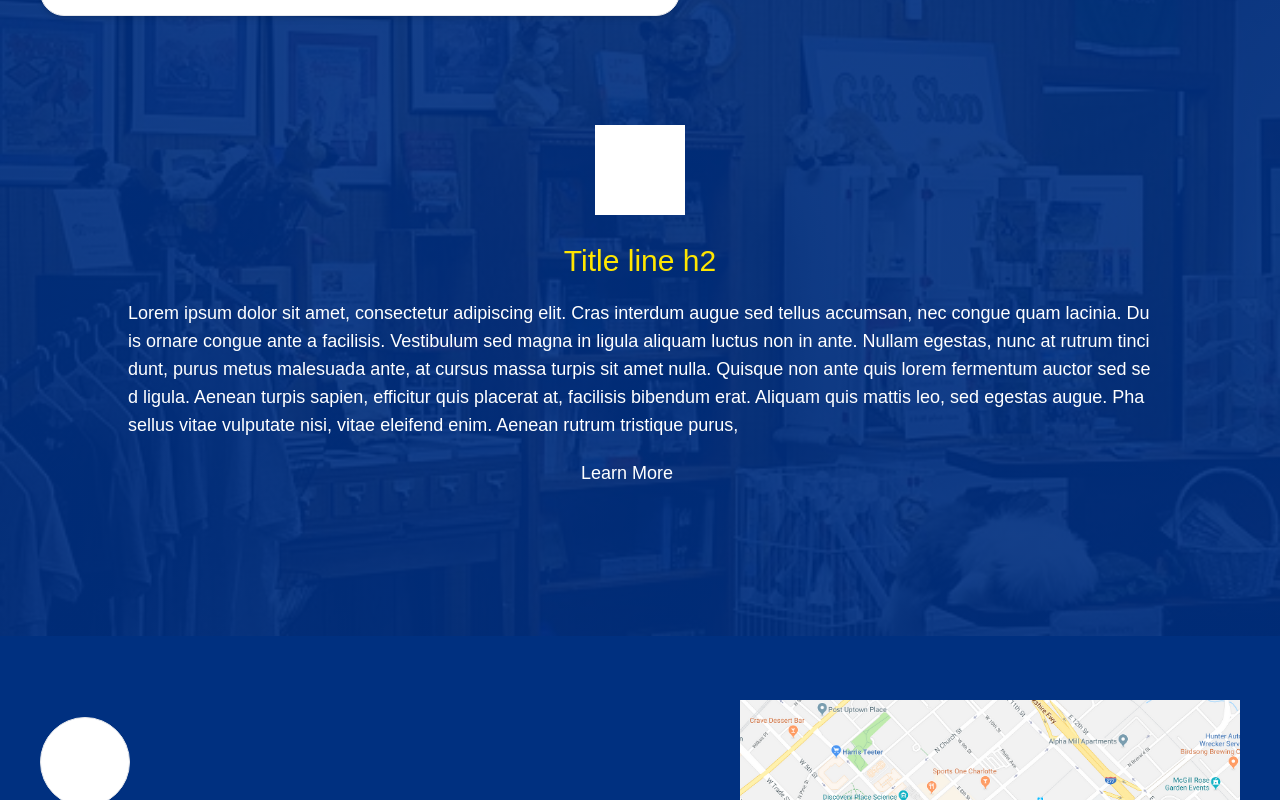
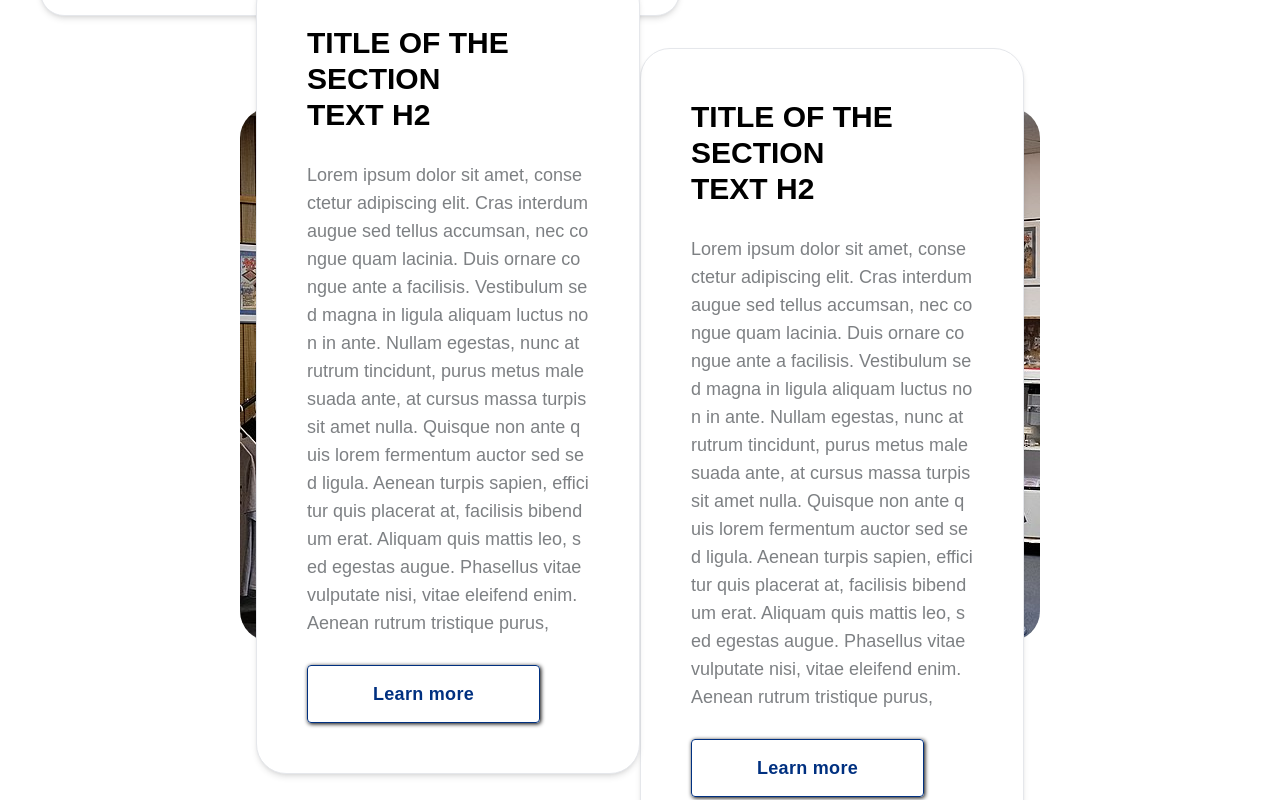
Before and after one commit to Maria-07/GrandShop, a Next.js app: page / in a window 1280 px wide. Shown: the part 1440-2240 px from the top of the page. Built offline with nearby package versions, Linux system fonts and the light colour scheme; no server answers; some icons are missing.

Commit message:
About2 and Infosection2 added

```diff
--- a/src/component/UI/InfoSection/InfoSection.jsx
+++ b/src/component/UI/About2/About2.jsx
@@ -1,16 +1,16 @@
 import React from "react";
 import { FaArrowRightLong } from "react-icons/fa6";
 
-const InfoSection = () => {
+const About2 = () => {
   return (
     <div>
-      <div className="info-bg flex items-center justify-center">
-        <div>
-          {" "}
-          <div className="h-[90px] w-[90px] bg-white mx-auto mb-7"></div>
-          <h1 className="text-center text-secondary text-3xl mb-5">
-            Title line h2
+      <div className="info-bg2 flex items-center justify-center">
+        <div className="">
+          <h1 className="text-center font-semibold uppercase text-secondary text-4xl mb-5 mt-16">
+            yellow title h2
           </h1>
+          <div className="h-[90px] w-[90px] bg-white mx-auto my-7"></div>
+          <h1 className="text-center text-white text-2xl mb-5">H3 Title</h1>
           <p className="mx-auto break-all text-white w-[80%] text-lg">
             Lorem ipsum dolor sit amet, consectetur adipiscing elit. Cras
             interdum augue sed tellus accumsan, nec congue quam lacinia. Duis
@@ -23,7 +23,7 @@ const InfoSection = () => {
             vitae vulputate nisi, vitae eleifend enim. Aenean rutrum tristique
             purus,
           </p>
-          <div className="flex items-center justify-center my-5 text-lg">
+          <div className="flex items-center justify-center mt-5 mb-16 text-lg">
             <button className="flex items-center gap-2 text-white hover:text-secondary transition-all">
               Learn More
               <FaArrowRightLong />
@@ -35,4 +35,4 @@ const InfoSection = () => {
   );
 };
 
-export default InfoSection;
+export default About2;
--- /dev/null
+++ b/src/component/UI/InfoSection2/InfoSection2.jsx
@@ -0,0 +1,69 @@
+import Image from "next/image";
+import React from "react";
+import shop from "../../../assets/img/hero-bg.png";
+
+const InfoSection2 = () => {
+  return (
+    <div>
+      <div className="flex items-center justify-center">
+        <div className="mt-28 mb-[20%] relative">
+          <Image
+            className="rounded-[30px]"
+            src={shop}
+            width={"100%"}
+            height={900}
+            alt="Picture of the author"
+          />
+          <div>
+            <div
+              className="p-[50px] w-[48%] border-[1px] border-[##D9D9D9
+] rounded-[30px] absolute  bg-white top-[-60px] right-[2%] shadow-md"
+            >
+              <h1 className="text-3xl font-semibold mb-7 uppercase">
+                Title of the section <br /> text h2
+              </h1>
+              <p className="font-medium text-lg text-[#2a2f349c] break-all">
+                Lorem ipsum dolor sit amet, consectetur adipiscing elit. Cras
+                interdum augue sed tellus accumsan, nec congue quam lacinia.
+                Duis ornare congue ante a facilisis. Vestibulum sed magna in
+                ligula aliquam luctus non in ante. Nullam egestas, nunc at
+                rutrum tincidunt, purus metus malesuada ante, at cursus massa
+                turpis sit amet nulla. Quisque non ante quis lorem fermentum
+                auctor sed sed ligula. Aenean turpis sapien, efficitur quis
+                placerat at, facilisis bibendum erat. Aliquam quis mattis leo,
+                sed egestas augue. Phasellus vitae vulputate nisi, vitae
+                eleifend enim. Aenean rutrum tristique purus,
+              </p>
+              <button className="gs-input-button mt-7">Learn more</button>
+            </div>
+          </div>
+          <div>
+            <div
+              className="p-[50px] w-[48%] border-[1px] border-[##D9D9D9
+] rounded-[30px] absolute  bg-white left-[2%] bottom-[-25%]  shadow-md"
+            >
+              <h1 className="text-3xl font-semibold mb-7 uppercase">
+                Title of the section <br /> text h2
+              </h1>
+              <p className="font-medium text-lg text-[#2a2f349c] break-all">
+                Lorem ipsum dolor sit amet, consectetur adipiscing elit. Cras
+                interdum augue sed tellus accumsan, nec congue quam lacinia.
+                Duis ornare congue ante a facilisis. Vestibulum sed magna in
+                ligula aliquam luctus non in ante. Nullam egestas, nunc at
+                rutrum tincidunt, purus metus malesuada ante, at cursus massa
+                turpis sit amet nulla. Quisque non ante quis lorem fermentum
+                auctor sed sed ligula. Aenean turpis sapien, efficitur quis
+                placerat at, facilisis bibendum erat. Aliquam quis mattis leo,
+                sed egestas augue. Phasellus vitae vulputate nisi, vitae
+                eleifend enim. Aenean rutrum tristique purus,
+              </p>
+              <button className="gs-input-button mt-7">Learn more</button>
+            </div>
+          </div>
+        </div>
+      </div>
+    </div>
+  );
+};
+
+export default InfoSection2;
--- a/src/pages/index.js
+++ b/src/pages/index.js
@@ -4,6 +4,8 @@ import { FaArrowRightLong } from "react-icons/fa6";
 import { motion } from "framer-motion";
 import About from "@/component/UI/About/About";
 import InfoSection from "@/component/UI/InfoSection/InfoSection";
+import InfoSection2 from "@/component/UI/InfoSection2/InfoSection2";
+import About2 from "@/component/UI/About2/About2";
 
 const HomePage = () => {
   return (
@@ -34,6 +36,8 @@ const HomePage = () => {
         </div>
         <About></About>
         <InfoSection></InfoSection>
+        <InfoSection2></InfoSection2>
+        <About2></About2>
       </div>
     </>
   );
--- a/src/styles/globals.css
+++ b/src/styles/globals.css
@@ -29,7 +29,17 @@ body {
       rgba(0, 47, 128, 0.92)),
     url("../assets/img/infoSection.png");
   background-size: cover;
-  height: 80vh;
+  height: 60vh;
+}
+
+.info-bg2 {
+  min-height: 100%;
+  background: linear-gradient(0deg,
+      rgba(0, 47, 128, 0.92),
+      rgba(0, 47, 128, 0.92)),
+    url("../assets/img/infoSection.png");
+  background-size: cover;
+  height: 70vh;
 }
 
 .input-border {
```
